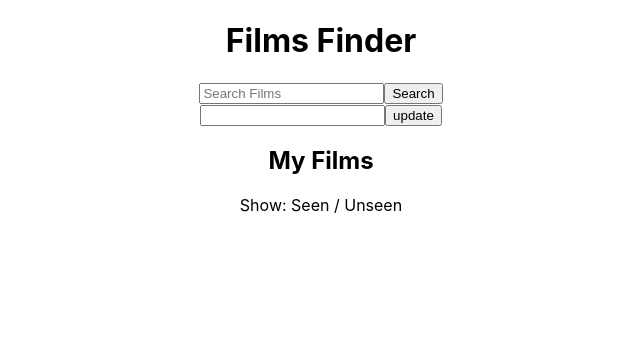
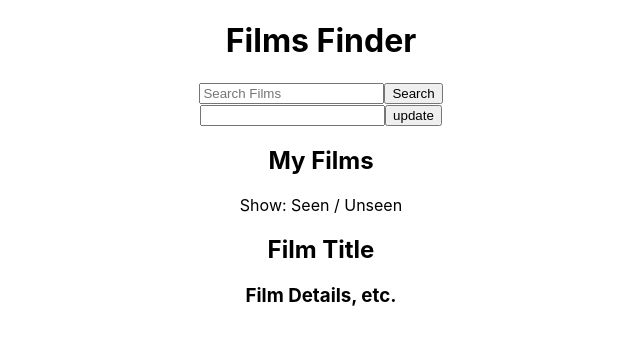
Before and after one commit to seanle0405/filmsfinder-frontend, a React (Create React App) app: page /filmdetail in a window 1280 px wide. Shown: the top 344 px of the page, without its empty margins (319-959 px from the left). Built offline with nearby package versions, Linux system fonts and the light colour scheme; no server answers.

Commit message:
created FilmDetail component and imported to App.js

```diff
--- a/src/App.js
+++ b/src/App.js
@@ -4,6 +4,7 @@ import './App.css';
 import Header from './components/Header.js'
 import Search from './components/Search.js'
 import MyFilms from './components/MyFilms.js'
+import FilmDetail from './components/FilmDetail'
 import Update from './components/update.js'
 
 let baseURL = `http://localhost:3003/filmfinder`
@@ -29,6 +30,7 @@ class App extends Component {
         <Search />
         <Update />
         <MyFilms />
+        <FilmDetail />
       </div>
     );
   }
--- /dev/null
+++ b/src/components/FilmDetail.js
@@ -0,0 +1,14 @@
+import React, { Component } from 'react'
+
+class FilmDetail extends Component {
+  render() {
+    return (
+      <div>
+        <h2>Film Title</h2>
+        <h3>Film Details, etc.</h3>
+      </div>
+    )
+  }
+}
+
+export default FilmDetail
--- a/src/components/Search.js
+++ b/src/components/Search.js
@@ -1,7 +1,7 @@
 import React, { Component } from 'react'
 
 class Search extends Component {
-  render () {
+  render() {
     return (
       <div>
         <form>
```
